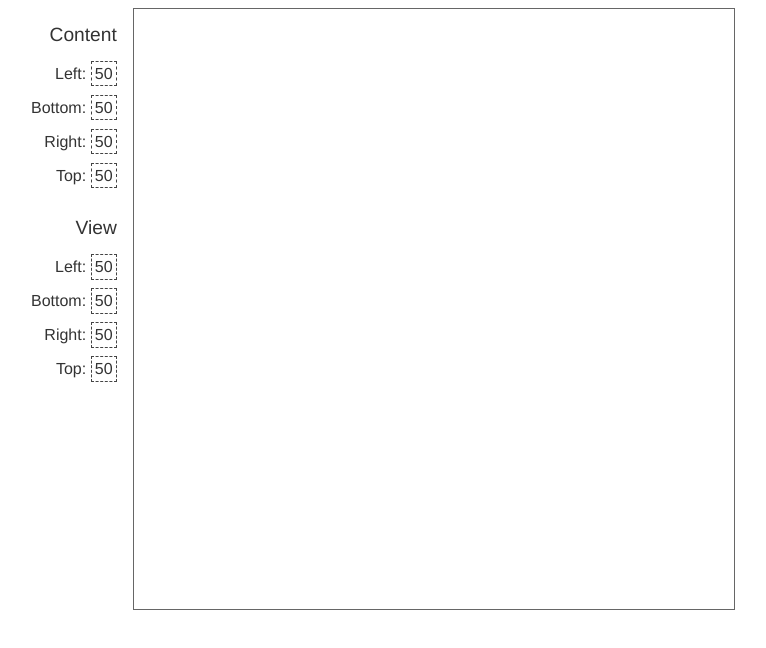
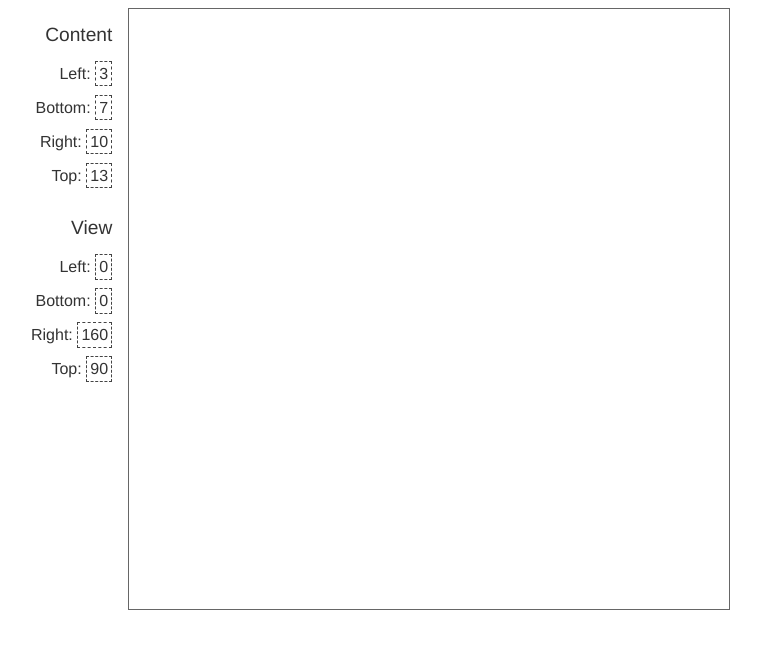
Before and after one commit to jimkang/scale-to-fit, a website with bundled scripts: page index.html in a window 1280 px wide. Shown: the whole page, without its empty margins (17-783 px from the left). Built offline with nearby package versions, Linux system fonts and the light colour scheme.

Commit message:
Fix for SVG's backward coordinate system.

```diff
--- a/index.html
+++ b/index.html
@@ -10,45 +10,51 @@
     <li class="fieldset-title">Content</li>
     <li>
       <span>Left:</span>
-      <span id="content-left" class="number-field">50</span>
+      <span id="content-left" class="number-field">3</span>
     </li>
     <li>
       <span>Bottom:</span>
-      <span id="content-bottom" class="number-field">50</span>
+      <span id="content-bottom" class="number-field">7</span>
     </li>
     <li>
       <span>Right:</span>
-      <span id="content-right" class="number-field">50</span>
+      <span id="content-right" class="number-field">10</span>
     </li>
     <li>
       <span>Top:</span>
-      <span id="content-top" class="number-field">50</span>
+      <span id="content-top" class="number-field">13</span>
     </li>
   </ul>
   <ul id="view-fields">
     <li class="fieldset-title">View</li>
     <li>
       <span>Left:</span>
-      <span id="view-left" class="number-field">50</span>
+      <span id="view-left" class="number-field">0</span>
     </li>
     <li>
       <span>Bottom:</span>
-      <span id="view-bottom" class="number-field">50</span>
+      <span id="view-bottom" class="number-field">0</span>
     </li>
     <li>
       <span>Right:</span>
-      <span id="view-right" class="number-field">50</span>
+      <span id="view-right" class="number-field">160</span>
     </li>
     <li>
       <span>Top:</span>
-      <span id="view-top" class="number-field">50</span>
+      <span id="view-top" class="number-field">90</span>
     </li>
   </ul>
 </div>
 
 <svg id="board">
-  <g id="untransformed"></g>
-  <g id="transformed"></g>
+  <g id="untransformed">
+    <rect class="view"></rect>
+    <rect class="content"></rect>
+  </g>
+  <g id="transformed">
+    <rect class="view"></rect>
+    <rect class="content"></rect>
+  </g>
 </svg>
 
 <script src="workspace.js"></script>
--- a/index.js
+++ b/index.js
@@ -8,12 +8,12 @@ function scaleToFit(opts) {
   }
 
   var viewWidth = view.right - view.left;
-  var viewHeight = view.top - view.bottom;
+  var viewHeight = view.bottom - view.top;
   var contentWidth = content.right - content.left;
-  var contentHeight = content.top - content.bottom;
+  var contentHeight = content.bottom - content.top;
 
   var offsetX = content.left - view.left;
-  var offsetY = content.bottom - view.bottom;
+  var offsetY = content.top - view.top;
 
   var viewToContentRatioX = viewWidth/contentWidth;
   var viewToContentRatioY = viewHeight/contentHeight;
--- a/package.json
+++ b/package.json
@@ -30,5 +30,7 @@
     "tape": "^4.6.0",
     "uglify-js": "^2.4.17"
   },
-  "dependencies": {}
+  "dependencies": {
+    "d3-selection-multi": "^0.4.1"
+  }
 }
```
Also changed, not shown: tests/basictests.js (+4 -4 lines), workspace-src.js (+10 -1 lines), README.md.
